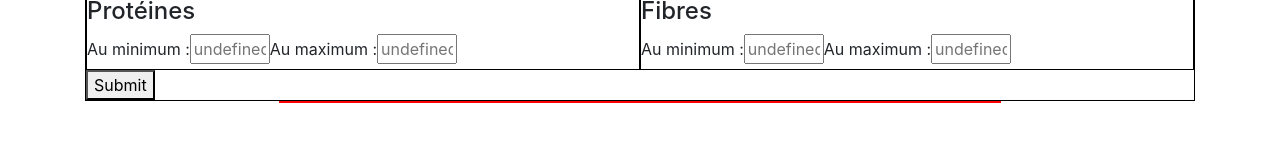
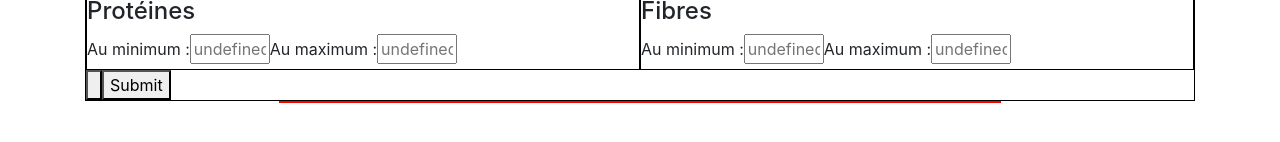
Before and after one commit to HugoRousseau777/tutorialSpring, an Angular app in the folder ideal_shop/: page /products in a window 1280 px wide. Both pictures are taken after a click on the item "Plat". Shown: the part 342-484 px from the top of the page. Built offline with nearby package versions, Linux system fonts and the light colour scheme; no server answers.

Commit message:
SugAscendantOk

```diff
--- a/ideal_shop/src/app/product-list/product-list.component.html
+++ b/ideal_shop/src/app/product-list/product-list.component.html
@@ -64,13 +64,14 @@
         <input id="maxFib" type="number" name="maxFib" [placeholder]='maximalFib' [(ngModel)]="maxFib">
     </div>
 
+    <button (click)="sugarAsc()"></button>
 
     <button type="submit">Submit</button>
 </form>
 
 
 
-<div class="prodContainer">
+<div class="prodContainer" #prod>
     <div class="product" *ngFor = "let product of products">
         <div class="description">
         <img class="prodImg" src='{{ "/assets/img/" + product.img  }}'>
--- a/ideal_shop/src/app/product-list/product-list.component.ts
+++ b/ideal_shop/src/app/product-list/product-list.component.ts
@@ -14,6 +14,7 @@ import { Pv } from '../pv';
 export class ProductListComponent implements OnInit, AfterViewInit {
 
   @ViewChild('trial') trial: any;
+  @ViewChild('prod') prod: any;
   constructor(private productService: ProductService,
     private router: Router,
     private renderer: Renderer2
@@ -26,10 +27,12 @@ export class ProductListComponent implements OnInit, AfterViewInit {
 
   ngAfterViewInit(): void {
       this.trial.nativeElement.style.color = "green";
+
   }
 
 
   products!: Product[];
+  productList!: Product[];
 
   pm: Pm = new Pm;
   pv: Pv = new Pv;
@@ -68,7 +71,6 @@ export class ProductListComponent implements OnInit, AfterViewInit {
   getProducts(params: string){
     this.productService.getProductsList(params).subscribe(data => {
       this.products = data;
-      console.log(data);
     })
   }
 
@@ -77,12 +79,34 @@ export class ProductListComponent implements OnInit, AfterViewInit {
   }
 
   getProductsPm(catPlat: string){
-    this.getProductsListPM(catPlat, this.minCalo, this.maxCalo, this.minCarb, this.maxCarb, this.minProt, this.maxProt, this.minFib, this.maxFib).subscribe(data => {
+      this.getProductsListPM(catPlat, this.minCalo, this.maxCalo, this.minCarb, this.maxCarb, this.minProt, this.maxProt, this.minFib, this.maxFib).subscribe(data => {
       this.products = data;
-      console.log(data);
       this.getMinMax("plat");
     })
   }
+
+  sugarAsc() {
+    this.getProductsListPM("plat", this.minCalo, this.maxCalo, this.minCarb, this.maxCarb, this.minProt, this.maxProt, this.minFib, this.maxFib).subscribe(data => {
+      this.products = data;
+      this.products.sort(this.compare);
+
+      console.log(this.products);
+    })
+  }
+
+   compare( a:Product, b:Product ) {
+    if ( a.pm.sug < b.pm.sug ){
+      return -1;
+    }
+    if ( a.pm.sug > b.pm.sug ){
+      return 1;
+    }
+    return 0;
+  }
+
+
+
+
 
   getProductsListPM(catPlat: string, minCalo: number, maxCalo: number,
     minCarb: number, maxCarb: number, minProt: number, maxProt: number,
--- a/ideal_shop/src/app/product.service.ts
+++ b/ideal_shop/src/app/product.service.ts
@@ -222,6 +222,13 @@ export class ProductService {
           }
         }).pipe(
             map((product : any)=> product));
+      } else if (catPlat.length > 0) {
+        return this.httpClient.get<Product[]>(`${this.baseURL}PM`, {
+          params: {
+            catPlat: catPlat,
+          }
+        }).pipe(
+            map((product : any)=> product));
       } else {
         return this.httpClient.get<Product[]>(`${this.baseURL}product`);
       }
```
Also changed, not shown: 1 other file (tests, documents, lock files or other folders).
